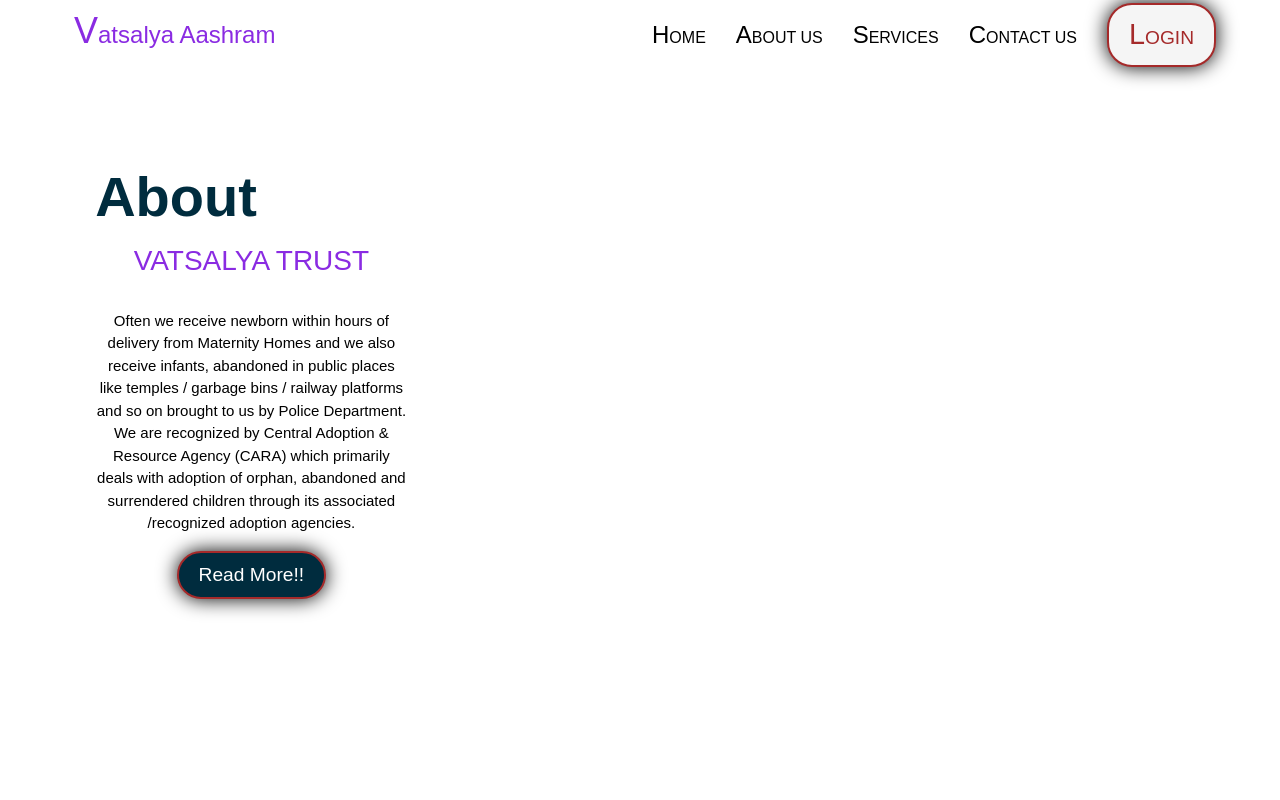
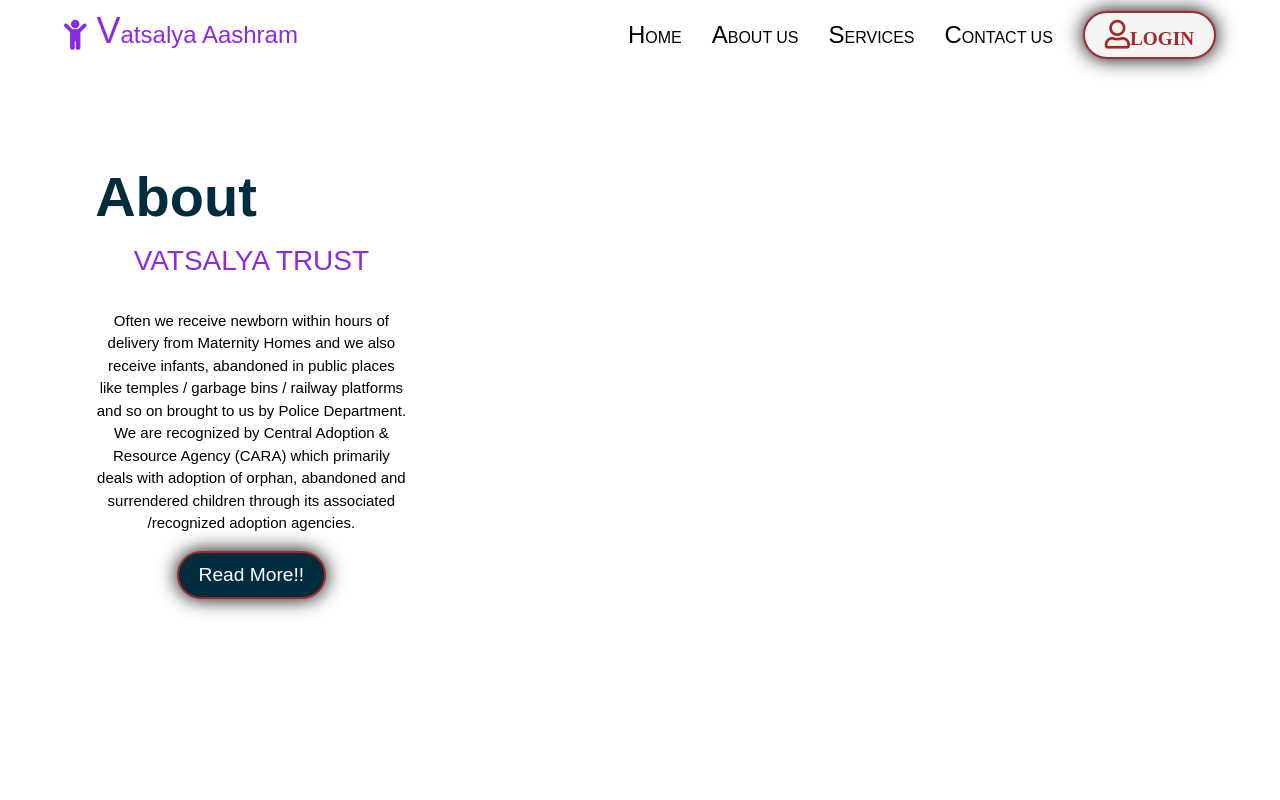
Before and after one commit to TanujaTaware15/project, a plain HTML site: page index.html in a window 1280 px wide. Shown: the top 800 px of the page. Drawn offline with nearby package versions, Linux system fonts and the light colour scheme.

Commit message:
Update index.html

```diff
--- a/index.html
+++ b/index.html
@@ -8,6 +8,7 @@
     <link rel="stylesheet" href="css/lightbox.css">
     <link href="https://cdn.jsdelivr.net/npm/bootstrap@5.1.3/dist/css/bootstrap.min.css" rel="stylesheet">
 
+    <link rel="stylesheet" href="https://cdnjs.cloudflare.com/ajax/libs/font-awesome/5.15.4/css/all.min.css" />
 
     <script src="https://cdnjs.cloudflare.com/ajax/libs/gsap/3.12.5/gsap.min.js"  integrity="sha512-7eHRwcbYkK4d9g/6tD/mhkf++eoTHwpNM9woBxtPUBWm67zeAfFC+HrdoE2GanKeocly/VxeLvIqwvCdk7qScg==" crossorigin="anonymous" referrerpolicy="no-referrer"></script>
     <script src="https://cdnjs.cloudflare.com/ajax/libs/gsap/3.12.5/ScrollTrigger.min.js" integrity="sha512-onMTRKJBKz8M1TnqqDuGBlowlH0ohFzMXYRNebz+yOcc5TQr/zAKsthzhuv0hiyUKEiQEQXEynnXCvNTOk50dg==" crossorigin="anonymous" referrerpolicy="no-referrer"></script>
```
